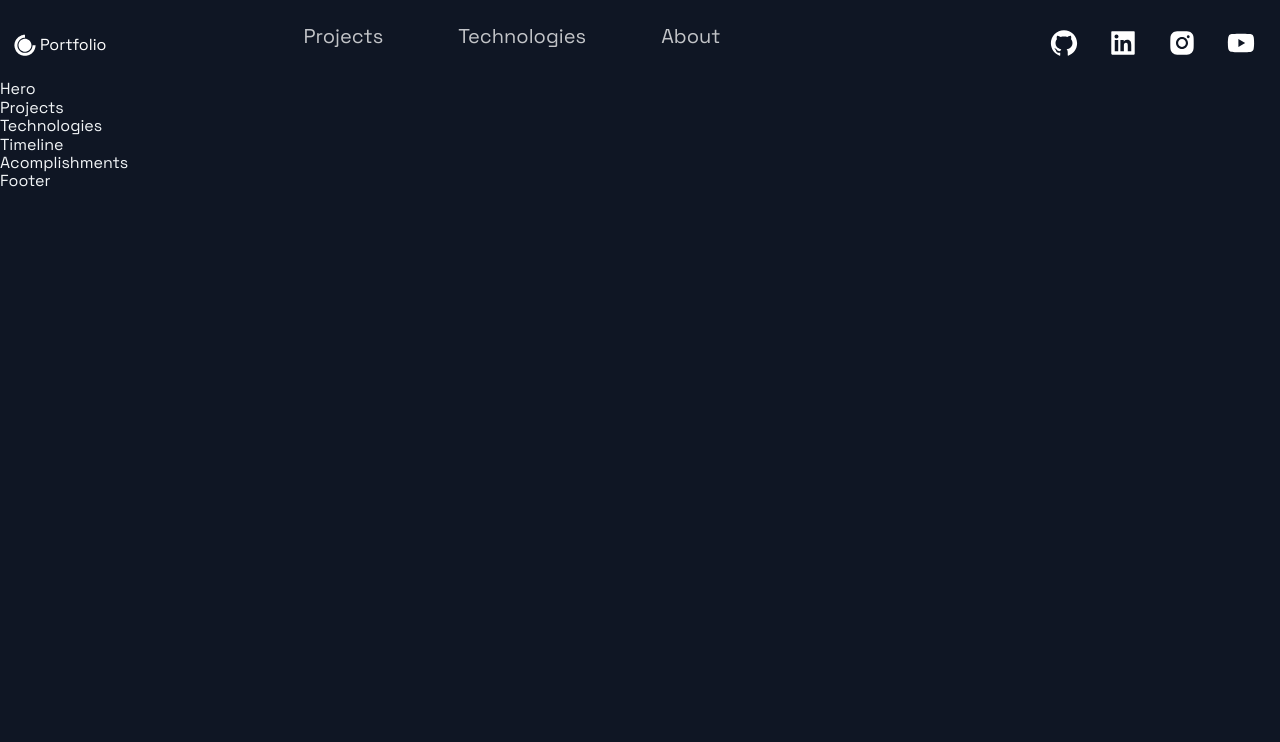
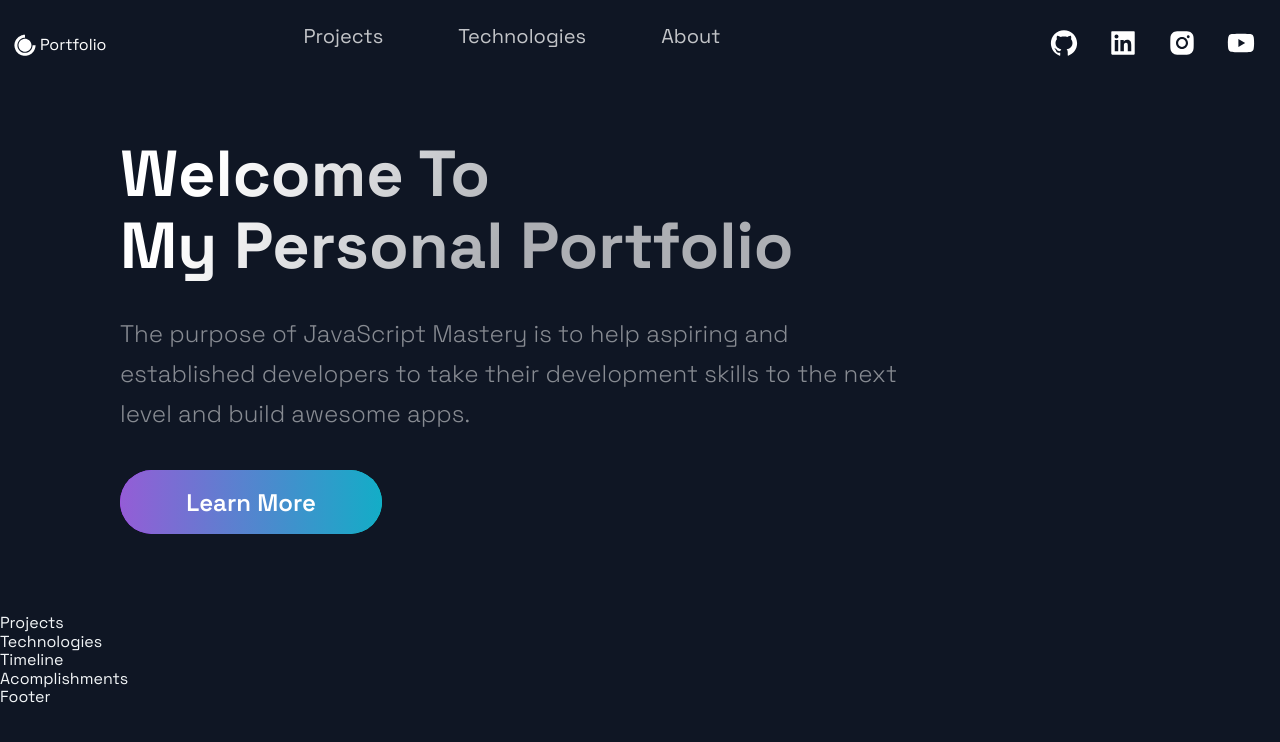
Before and after one commit to carvasquez206/ReactPortfolio3.1, a Next.js app: page / in a window 1280 px wide. Shown: the top 742 px of the page. Built offline with nearby package versions, Linux system fonts and the light colour scheme.

Commit message:
added hero

```diff
--- a/src/components/Header/HeaderStyles.js
+++ b/src/components/Header/HeaderStyles.js
@@ -17,6 +17,11 @@
     grid-row-gap: 0.5rem;
   }
 `;
+
+export const Span = styled.span`
+  font-size: 2rem;
+`;
+
 export const Div1 = styled.div`
   grid-area: 1 / 1 / 2 / 2;
   display: flex;
--- a/src/components/Hero/Hero.js
+++ b/src/components/Hero/Hero.js
@@ -5,9 +5,20 @@
 import { LeftSection } from './HeroStyles';
 
 const Hero = (props) => (
-  <div>
-    Hero
-  </div>
+  <>
+    <Section row nopadding>
+      <LeftSection>
+        <SectionTitle main center>
+          Welcome To <br />
+          My Personal Portfolio
+        </SectionTitle>
+        <SectionText>
+        The purpose of JavaScript Mastery is to help aspiring and established developers to take their development skills to the next level and build awesome apps.
+        </SectionText>
+        <Button onClick={props.handleClick}>Learn More</Button>
+      </LeftSection>
+    </Section>
+  </>
 );
 
 export default Hero;
```
